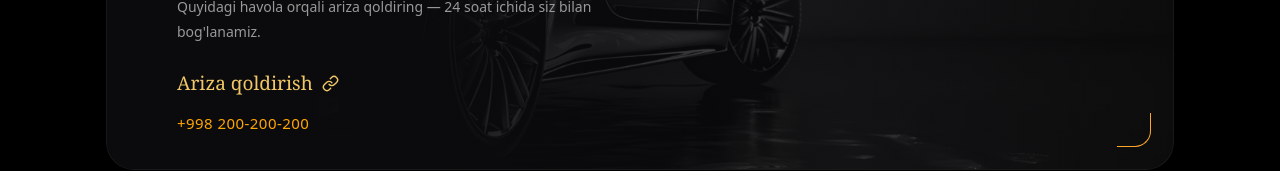
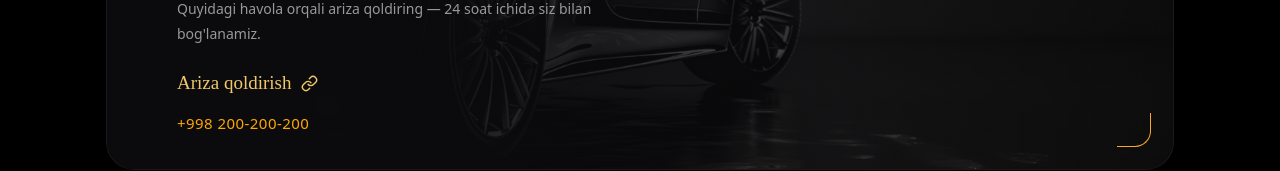
Before and after one commit to nurmuhammad-fullstack/BeTheBOSS, a Next.js app: page / in a window 1280 px wide. Shown: the part 4857-5028 px from the top of the page. Built offline with nearby package versions, Linux system fonts and the light colour scheme; a web font is replaced by a local one.

Commit message:
style(cta): switch Ariza qoldirish link to light sans-serif
Co-Authored-By: Claude Sonnet 4.6 <noreply@anthropic.com>

```diff
--- a/Sections.jsx
+++ b/Sections.jsx
@@ -370,7 +370,7 @@ function CTA({ t, onOpenModal }) {
             style={{
               display: "inline-flex", alignItems: "center", gap: 9,
               background: "transparent", border: "none", padding: 0, cursor: "pointer",
-              color: "var(--gold)", fontFamily: "var(--font-script)", fontSize: 19,
+              color: "var(--gold)", fontFamily: "var(--font-sans)", fontWeight: 300, fontSize: 19,
               transition: "color .25s, gap .25s",
             }}
             onMouseEnter={(e) => { e.currentTarget.style.color = "var(--gold-300)"; e.currentTarget.style.gap = "13px"; }}
```
